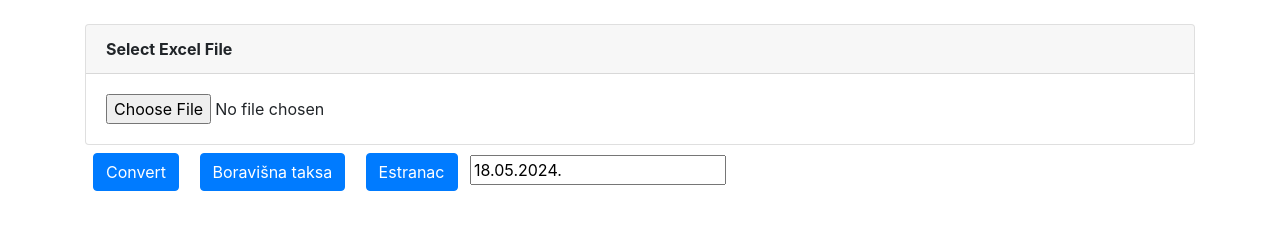
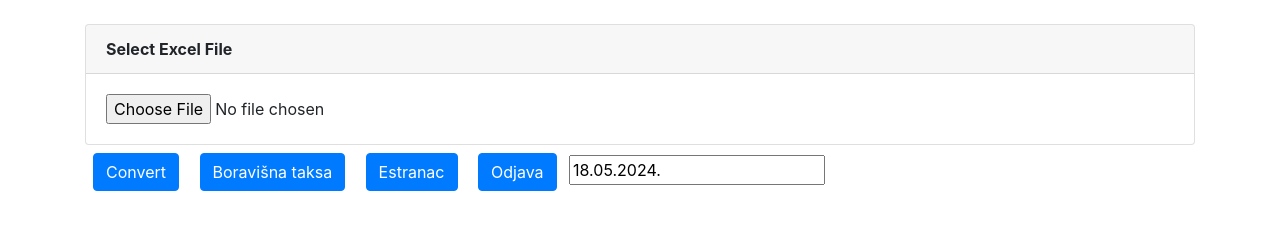
Before and after one commit to Ghosy6/Ghosy6.github.io, a plain HTML site: page index.html in a window 1280 px wide. Drawn offline with nearby package versions, Linux system fonts and the light colour scheme.

Commit message:
Add files via upload

```diff
--- a/index.html
+++ b/index.html
@@ -10,6 +10,11 @@
 	<style>
 		.panel{
 			font-size: 9px;
+			padding: 20px;
+
+		}
+		.panel2{
+			font-size: 15px;
 			padding: 20px;
 
 		}
@@ -34,6 +39,7 @@
 		<button id="arrange" class="btn btn-primary m-2">Convert</button>
 		<button class="btn btn-primary m-2" onclick="ExportToExcel('xlsx')">Boravišna taksa</button>
 		<button class="btn btn-primary m-2" onclick="estranac()">Estranac</button>
+		<button class="btn btn-primary m-2" onclick="estranacOdjava()">Odjava</button>
 		<input  type="text" id="dateInput">
 		<table id="tbl_exporttable_to_xls" >
 
@@ -49,6 +55,7 @@
 			<div  name="Estranac" id="textEstranac"></div>
 	    <span>} prijaviGoste()</span>
 	  </div>
+	  <div class="panel2" id="odjavaPanel"></div>
 
     <script src="script.js"></script>
 
--- a/script.js
+++ b/script.js
@@ -3,6 +3,7 @@ const arrange = document.getElementById('arrange')
 var rearrangeListByRoom = document.getElementById("excel_data")
 const newList = document.getElementById('newList')
 var textEstranac = document.getElementById("textEstranac")
+var odjavaPanel = document.getElementById("odjavaPanel")
 var dateEstranac = document.getElementById("dateInput")
 var currentDate = new Date();
 var day = currentDate.getDate()
@@ -403,3 +404,60 @@ function estranac() {
      else {panel.style.display = "none"}
      navigator.clipboard.writeText(panel.innerText)
 }
+
+function estranacOdjava(){
+
+    var odjavaList = document.querySelectorAll("tr")
+
+      for (let i = 0; i < odjavaList.length; i++){
+
+         var odjavaListItem = odjavaList[i].querySelectorAll("th, td")
+
+            if (odjavaListItem[11].textContent != "BOSNA I HERCEGOVINA")
+
+                 {
+                    var odjavaLastName = odjavaListItem[1].textContent.slice(0, odjavaListItem[1].textContent.indexOf(",") ).trim().toUpperCase()
+                    var odjavaName = odjavaListItem[1].textContent.slice(odjavaListItem[1].textContent.indexOf(",") + 1 ).trim().toUpperCase()
+
+                    odjavaPanel.innerHTML += `<div class='panel2'>
+                    var odjavaEstranacPanelBody = document.querySelector("tbody");
+                    var odjavaEstranacPanelTr = odjavaEstranacPanelBody.querySelectorAll("tr");
+
+                       for (let j = 0; j < odjavaEstranacPanelTr.length; j++)
+                         {  var odjavaEstranacPanelTd = odjavaEstranacPanelTr[j].querySelectorAll("td");
+                            var nameTd = odjavaEstranacPanelTd[1].innerText;
+                            var lastNameTd = odjavaEstranacPanelTd[2].innerText;
+
+                            if ( nameTd == '${odjavaName}' && lastNameTd == '${odjavaLastName}' ) {
+                                var odjavaHref = odjavaEstranacPanelTr[j].querySelector(".text-right").innerHTML;
+                                var odjavaHrefNum = odjavaHref.slice(odjavaHref.indexOf("en/") + 3, odjavaHref.indexOf("en/") + 10 );
+
+                                fetch("https://www.estranac.ba/ForeignCitizens/CheckOutForeignCitizen", {
+                                   "headers": {
+                                     "accept": "*/*",
+                                     "accept-language": "hr-HR,hr;q=0.9,en-US;q=0.8,en;q=0.7",
+                                     "content-type": "application/x-www-form-urlencoded; charset=UTF-8",
+                                     "priority": "u=1, i",
+                                     "sec-ch-ua": "\\"Google Chrome\\";v=\\"125\\", \\"Chromium\\";v=\\"125\\", \\"Not.A/Brand\\";v=\\"24\\"",
+                                     "sec-ch-ua-mobile": "?0",
+                                     "sec-ch-ua-platform": "\\"Windows\\"",
+                                     "sec-fetch-dest": "empty",
+                                     "sec-fetch-mode": "cors",
+                                     "sec-fetch-site": "same-origin",
+                                     "x-requested-with": "XMLHttpRequest"
+                                   },
+                                   "referrer": "https://www.estranac.ba/ForeignCitizens/IndexForeignCitizen?page=5",
+                                   "referrerPolicy": "strict-origin-when-cross-origin",
+                                   "body": "id="+ odjavaHrefNum +"&fiscalBillNumber=&checkoutDate=${dateEstranac.value}",
+                                   "method": "POST",
+                                   "mode": "cors",
+                                   "credentials": "include"
+                                 });
+                                }
+                           }</div>`
+
+
+                 }
+    }
+    rearrangeListByRoom.innerHTML= ''
+}
```
